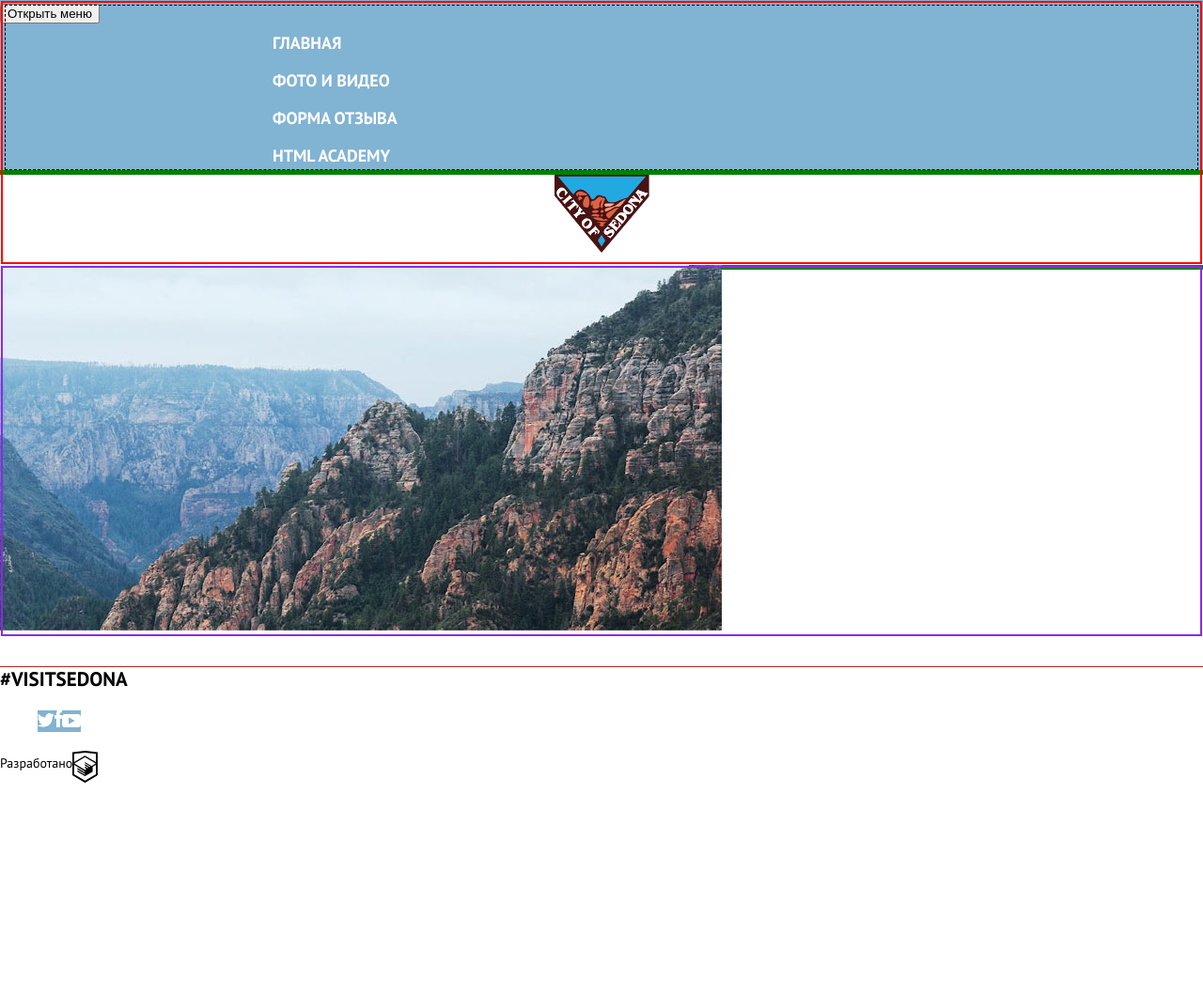
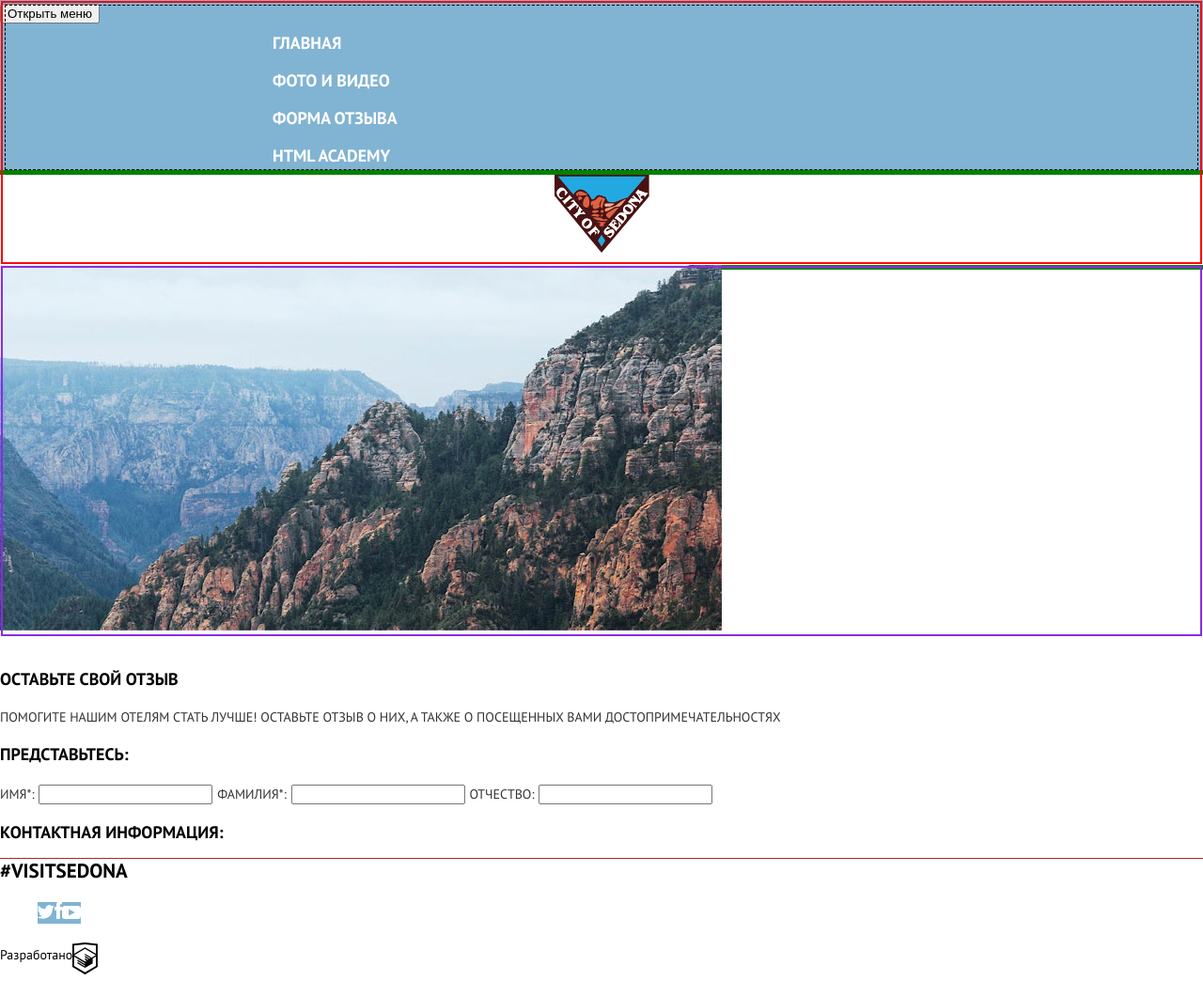
Before and after one commit to lawyer-web/984795-sedona-20, a website: page source/form.html in a window 1280 px wide. Shown: the whole page at 94% size. Before the commit the page ends 840 px from the top, so only its background shows below. Drawn offline with nearby package versions, Linux system fonts and the light colour scheme; files that its build step writes are made by us from their sources.

Commit message:
Добавил изменения в задании -верстка макета с препроцессором

```diff
--- a/source/form.html
+++ b/source/form.html
@@ -44,8 +44,31 @@
       <div class="promo">
         <img src="img/bg-back-mobile@1x.jpg" />
       </div>
-
-      <!-- Здесь будет контент -->
+      <div class="reviews">
+        <h2 class="reviews__title">Оставьте свой отзыв</h2>
+        <p class="reviews__text">
+          Помогите нашим отелям стать лучше! оставьте отзыв о них, а также о
+          посещенных вами достопримечательностях
+        </p>
+      </div>
+      <section class="user-name">
+        <h2 class="user-name__title">
+          Представьтесь:
+        </h2>
+        <form action="https://echo.htmlacademy.ru">
+          <label class="user-name__form" for="first-name">Имя*:</label>
+          <input type="text" name="first-name" />
+          <label class="user-name__form" for="surname">Фамилия*:</label>
+          <input type="text" name="surname" />
+          <label class="user-name__form" for="middle-name">Отчество:</label>
+          <input type="text" name="middle-name" />
+        </form>
+      </section>
+      <section class="contacts">
+        <h2 class="contacts__title">
+          Контактная информация:
+        </h2>
+      </section>
 
       <footer class="page-footer">
         <div class="page-footer__social social">
--- /dev/null
+++ b/source/sass/layout/contacts.scss
@@ -0,0 +1,6 @@
+.contacts__title{
+  font-weight: bold;
+  font-size: 18px;
+  text-transform: uppercase;
+  color:$black;
+}
--- /dev/null
+++ b/source/sass/layout/reviews.scss
@@ -0,0 +1,13 @@
+.reviews__title{
+  font-weight: bold;
+  font-size: 18px;
+  text-transform: uppercase;
+  color:$black;
+}
+
+.reviews__text{
+  font-size: 14px;
+  line-height: 24px;
+  text-transform: uppercase;
+  color: $darkgrey;
+}
--- /dev/null
+++ b/source/sass/layout/user-name.scss
@@ -0,0 +1,12 @@
+.user-name__title{
+  font-weight: bold;
+  font-size: 18px;
+  text-transform: uppercase;
+  color:$black;
+}
+
+.user-name__form{
+  font-size: 14px;
+  text-transform: uppercase;
+  color: $darkgrey;
+}
--- a/source/sass/style.scss
+++ b/source/sass/style.scss
@@ -18,3 +18,6 @@
 @import "layout/form.scss";
 @import "layout/site-list.scss";
 @import "layout/button.scss";
+@import "layout/reviews.scss";
+@import "layout/user-name.scss";
+@import "layout/contacts.scss";
```
